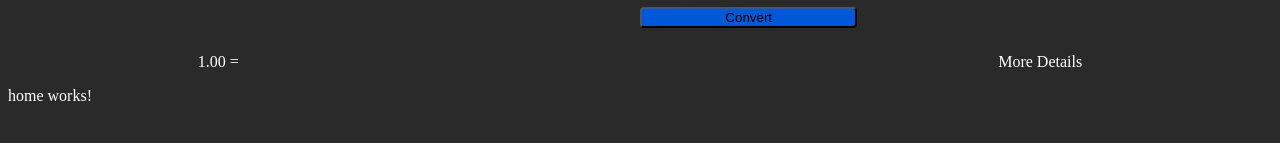
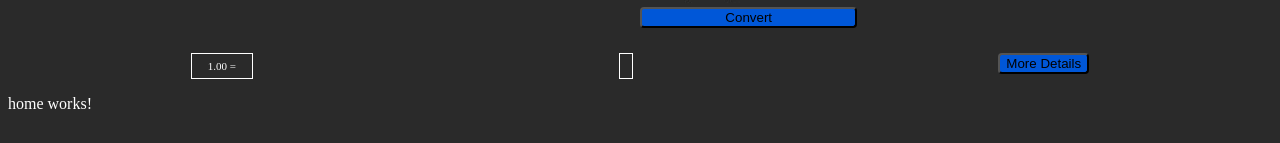
Before and after one commit to arruda1985/currency-exchanger, an Angular app: page /home in a window 1280 px wide. Shown: the part 212-355 px from the top of the page. Built offline with nearby package versions, Linux system fonts and the light colour scheme; no server answers.

Commit message:
Converter sending params to chart component

```diff
--- a/src/app/app-routing.module.ts
+++ b/src/app/app-routing.module.ts
@@ -6,7 +6,7 @@ import { DetailComponent } from './pages/detail/detail.component';
 
 const routes: Routes = [
   { path: 'home', component: HomeComponent },
-  { path: 'detail', component: DetailComponent },
+  { path: 'detail/:from/:to', component: DetailComponent },
   { path: '', redirectTo: '/home', pathMatch: 'full' },
 ];
 @NgModule({
--- a/src/app/pages/detail/detail.component.ts
+++ b/src/app/pages/detail/detail.component.ts
@@ -1,4 +1,5 @@
 import { AfterViewInit, ChangeDetectorRef, Component, ViewChild } from '@angular/core';
+import { ActivatedRoute } from '@angular/router';
 import { addMonths, format, lastDayOfMonth } from 'date-fns';
 import { ChartData } from 'src/app/models/chart-data.model';
 import { CurrencyService } from 'src/app/services/currency-service/currency.service';
@@ -13,19 +14,27 @@ export class DetailComponent implements AfterViewInit {
 
   @ViewChild(ChartComponent) child: ChartComponent | undefined;
   public chartData: ChartData | undefined;
-  private currencyFrom = 'USD';
-  private currencyTo = 'BRL';
+  private currencyFrom = '';
+  private currencyTo = '';
   private lastMonthsDate: Array<string> | undefined;
   /**
    *
    */
   constructor(private changeDetectorRef: ChangeDetectorRef,
-    private currencyService: CurrencyService) {
+    private currencyService: CurrencyService,
+    private activatedRoute: ActivatedRoute) {
 
+    activatedRoute.params.subscribe(params => {
+      this.currencyFrom = params['from'];
+      this.currencyTo = params['to'];
+    });
   }
 
   ngAfterViewInit() {
 
+    this.loadPage();
+  }
+  loadPage() {
     this.chartData = new ChartData();
     this.lastMonthsDate = new Array<string>();
     this.chartData.labels = this.loadLastMonths();
--- a/src/app/pages/shared/currency-converter/currency-converter.component.css
+++ b/src/app/pages/shared/currency-converter/currency-converter.component.css
@@ -33,9 +33,30 @@ select {
     min-width: 60px;
 }
 
-.result-container{
+.result-container {
     display: flex;
     justify-content: space-around;
     margin-top: 2%;
     width: 100%;
 }
+
+.result-item-currency {
+    border: 1px solid;
+    font-size: 11px;
+    padding: 6px;
+}
+
+.result-item-result {
+    border: 1px solid;
+    font-size: 11px;
+    padding: 6px;
+}
+
+
+.result-item-currency span {
+    motion: 10px;
+}
+
+.result-item-currency span {
+    margin: 10px;
+}
--- a/src/app/pages/shared/currency-converter/currency-converter.component.html
+++ b/src/app/pages/shared/currency-converter/currency-converter.component.html
@@ -33,8 +33,14 @@
         </form>
     </div>
     <div class="result-container">
-        <div>1.00 {{convertionResult?.query?.from}} = {{convertionResult?.info?.rate}} </div>
-        <div> {{convertionResult?.result | currency: convertionResult?.query?.to}} {{convertionResult?.query?.to}}</div>
-        <div [routerLink]="['/detail']"> More Details</div>
+        <div class="result-item-currency">
+            <span>1.00 {{convertionResult?.query?.from}} =
+                {{convertionResult?.info?.rate}} {{convertionResult?.query?.to}}</span>
+        </div>
+        <div class="result-item-result"> {{convertionResult?.result | currency: convertionResult?.query?.to}}
+            {{convertionResult?.query?.to}}</div>
+        <div> <button [routerLink]="['/detail',convertForm, convertForm.get('from')?.value, convertForm.get('to')?.value]" type="button">More
+                Details</button>
+        </div>
     </div>
 </div>
--- a/src/app/pages/shared/currency-converter/currency-converter.component.ts
+++ b/src/app/pages/shared/currency-converter/currency-converter.component.ts
@@ -24,7 +24,21 @@ export class CurrencyConverterComponent {
 
   constructor(private currencyService: CurrencyService) {
     this.symbolsArray = new Array<CurrencySymbol>();
-    this.loadSymbols();
+
+    // const x: unknown = {
+    //   'result': 10,
+    //   'query': {
+    //     'from': "GBP",
+    //     'to': "JPY",
+    //     'amount': 25
+    //   },
+    //   'info': {
+    //     'rate': 157.993729
+    //   },
+    // };
+
+    // this.convertionResult = x as IConvertionResult;
+     this.loadSymbols();
   }
 
   private loadSymbols() {
@@ -68,7 +82,6 @@ export class CurrencyConverterComponent {
 
 
   public convert() {
-
     this.currencyService.convert(
       this.convertForm.controls['from'].value as string,
       this.convertForm.controls['to'].value as string,
```
